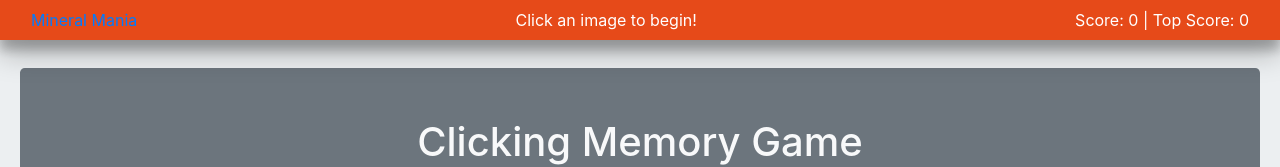
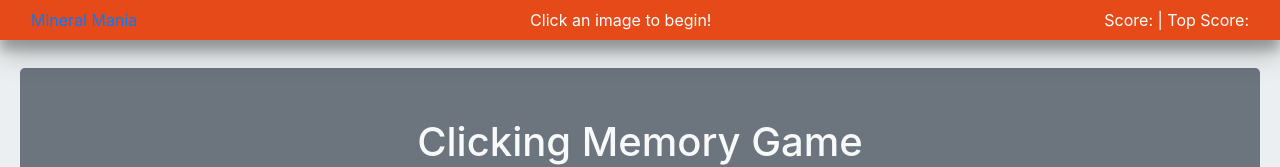
Before and after one commit to coleman-buffa/click-game, a React (Create React App) app in the folder click-game/: page / in a window 1280 px wide. Shown: the top 167 px of the page. Built offline with nearby package versions, Linux system fonts and the light colour scheme.

Commit message:
Add selected cards array to state. Adjust test conditions for adding card ID's.

```diff
--- a/click-game/src/App.js
+++ b/click-game/src/App.js
@@ -12,7 +12,7 @@ class App extends Component {
   state = {
     minerals: minerals,
     selectedCards: [],
-    currentScore: 0,
+    currentScore: 1,
     maxScore: 0
   };
 
@@ -22,26 +22,30 @@ class App extends Component {
 
   shuffleCards = () => {
     const minerals = this.state.minerals.sort(() => Math.random() - 0.5);
-    this.setState({minerals: minerals});
+    this.setState({ minerals: minerals });
   }
 
   selectCard = (id) => {
-    for (let i = 0; i < this.state.selectedCards.length; i++) {
-      if (id == this.state.selectedCards[i]) {
-      } else {
-        this.setState({ currentScore: this.state.currentScore + 1 });
-        console.log(`Score: ${this.state.currentScore}`);
-      }
+    if (this.state.selectedCards.indexOf(id) > -1) {
+      console.log("You lose!");
+    } else {
+      this.setState({ currentScore: this.state.currentScore + 1 });
+      console.log(`Score: ${this.state.currentScore}`);
+      this.state.selectedCards.push(id);
+      console.log(this.state.selectedCards);
     }
-    this.state.selectedCards.push(id);
     this.shuffleCards();
   }
+
+
+
 
   render() {
     return (
       <Wrapper>
         <Scoreribbon
-
+          currentScore={this.currentScore}
+          maxScore={this.maxScore}
         />
         <Jumbotron />
         {this.state.minerals.map(mineral => (
--- a/click-game/src/components/scoreribbon/scoreribbon.js
+++ b/click-game/src/components/scoreribbon/scoreribbon.js
@@ -1,7 +1,7 @@
 import React from "react";
 import "./style.css";
 
-function scoreRibbon() {
+function scoreRibbon(props) {
   return (
     <nav className="navbar sticky-top">
       <div className="container-fluid">
@@ -13,7 +13,7 @@ function scoreRibbon() {
           Click an image to begin!
         </li>
         <li className="nav-item nav-bar-li">
-          Score: 0 | Top Score: 0
+          Score: {props.currentScore} | Top Score: {props.maxScore}
         </li>
       </ul>
       </div>
```
